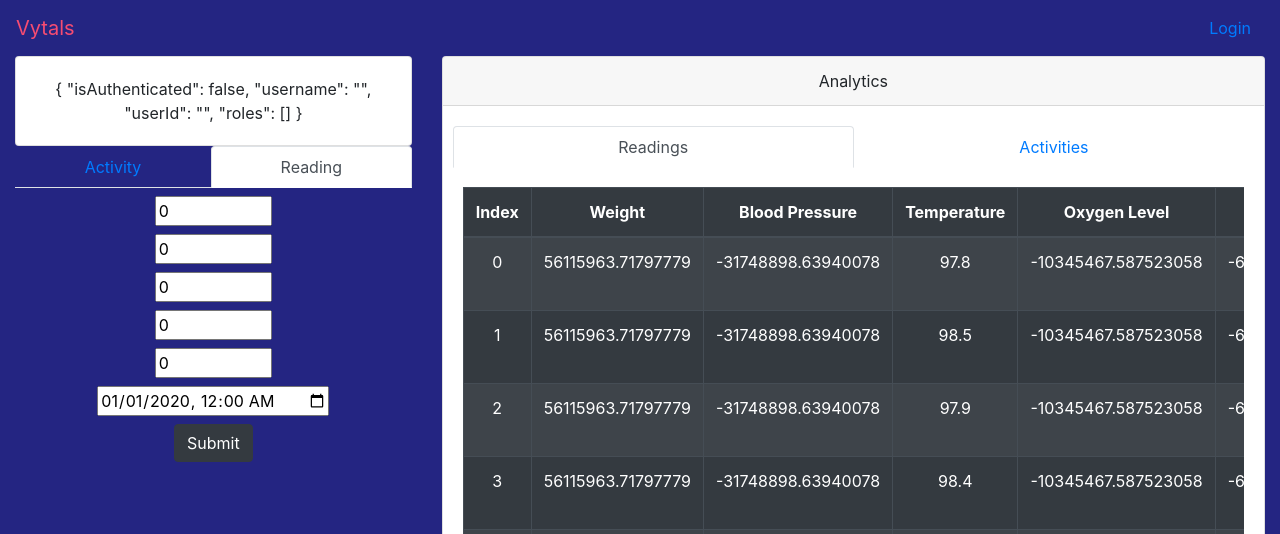
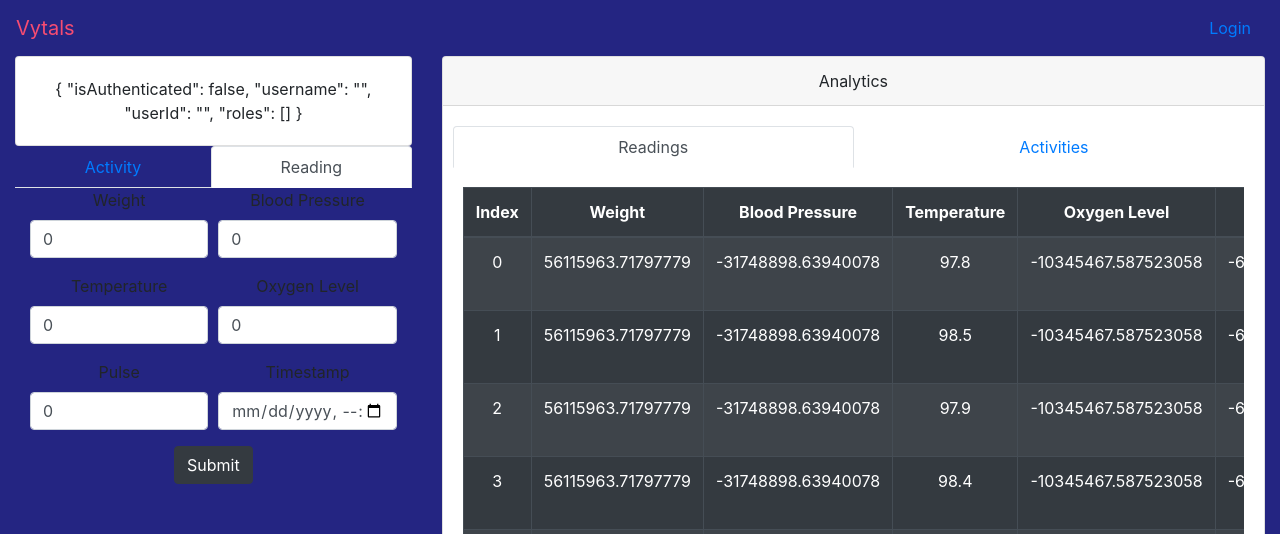
Before and after one commit to brianthf/vytals-frontend, a React (Create React App) app: page /dashboard in a window 1280 px wide. Both pictures are taken after a click on the tab "Reading". Shown: the top 534 px of the page. Built offline with nearby package versions, Linux system fonts and the light colour scheme.

Commit message:
fixed reading form

```diff
--- a/src/components/Forms/Input/LoginForm.js
+++ b/src/components/Forms/Input/LoginForm.js
@@ -71,9 +71,9 @@ export default function LoginForm({ login, history }) {
                 ) : null}
               </Form.Group>
             </Form.Row>
-                <Button type="submit" variant="dark">
-                  Login
-                </Button>
+            <Button type="submit" variant="dark">
+              Login
+            </Button>
           </Form>
         </Container>
       )}
--- a/src/components/Forms/Input/ReadingForm.js
+++ b/src/components/Forms/Input/ReadingForm.js
@@ -1,6 +1,6 @@
 import React from "react";
-import { Formik, Form, Field } from "formik";
-import { Button, Col, Container, Row } from "react-bootstrap";
+import { Formik } from "formik";
+import { Button, Col, Container, Form } from "react-bootstrap";
 import { ReadingSchema } from "./validation";
 
 export default function ReadingForm() {
@@ -21,99 +21,130 @@ export default function ReadingForm() {
         actions.setSubmitting(false);
       }}
     >
-      {({ errors, touched }) => (
+      {({
+        errors,
+        touched,
+        values,
+        handleChange,
+        handleBlur,
+        handleSubmit,
+      }) => (
         <Container fluid style={{ textAlign: "center" }}>
-          <Form>
-            <Row className="mt-2">
-              <Col>
-                <Field
-                  id="weight"
+          <Form noValidate onSubmit={handleSubmit}>
+            {/* first row of inputs */}
+            <Form.Row>
+              <Form.Group as={Col} md="6" controlId="formGroupWeight">
+                <Form.Label>Weight</Form.Label>
+                <Form.Control
+                  type="number"
                   name="weight"
-                  type="number"
-                  min="10"
-                  max="10000"
+                  value={values.weight}
+                  onBlur={handleBlur}
+                  onChange={handleChange}
+                  isValid={touched.weight && !errors.weight}
+                  isInvalid={!!errors.weight}
                 />
                 {touched.weight && errors.weight ? (
-                  <div className="error">{errors.weight}</div>
+                  <Form.Control.FeedBack type="invalid">
+                    {errors.weight}
+                  </Form.Control.FeedBack>
                 ) : null}
-              </Col>
-            </Row>
-            <Row className="mt-2">
-              <Col>
-                <Field
-                  id="bloodPressure"
+              </Form.Group>
+              <Form.Group as={Col} md="6" controlId="formGroupBloodPressure">
+                <Form.Label>Blood Pressure</Form.Label>
+                <Form.Control
+                  type="number"
                   name="bloodPressure"
-                  type="number"
-                  min="10"
-                  max="10000"
+                  value={values.bloodPressure}
+                  onBlur={handleBlur}
+                  onChange={handleChange}
+                  isValid={touched.bloodPressure && !errors.bloodPressure}
+                  isInvalid={!!errors.bloodPressure}
                 />
                 {touched.bloodPressure && errors.bloodPressure ? (
-                  <div className="error">{errors.bloodPressure}</div>
+                  <Form.Control.FeedBack type="invalid">
+                    {errors.bloodPressure}
+                  </Form.Control.FeedBack>
                 ) : null}
-              </Col>
-            </Row>
-            <Row className="mt-2">
-              <Col>
-                <Field
-                  id="temperature"
+              </Form.Group>
+            </Form.Row>
+            {/* second row of inputs */}
+            <Form.Row>
+              <Form.Group as={Col} md="6" controlId="formGroupTemperature">
+                <Form.Label>Temperature</Form.Label>
+                <Form.Control
+                  type="number"
                   name="temperature"
-                  type="number"
-                  min="10"
-                  max="10000"
+                  value={values.temperature}
+                  onBlur={handleBlur}
+                  onChange={handleChange}
+                  isValid={touched.temperature && !errors.temperature}
+                  isInvalid={!!errors.temperature}
                 />
                 {touched.temperature && errors.temperature ? (
-                  <div className="error">{errors.temperature}</div>
+                  <Form.Control.FeedBack type="invalid">
+                    {errors.temperature}
+                  </Form.Control.FeedBack>
                 ) : null}
-              </Col>
-            </Row>
-            <Row className="mt-2">
-              <Col>
-                <Field
-                  id="oxygenLevel"
+              </Form.Group>
+              <Form.Group as={Col} md="6" controlId="formGroupOxygenLvl">
+                <Form.Label>Oxygen Level</Form.Label>
+                <Form.Control
+                  type="number"
                   name="oxygenLevel"
-                  type="number"
-                  min="10"
-                  max="10000"
+                  value={values.oxygenLevel}
+                  onBlur={handleBlur}
+                  onChange={handleChange}
+                  isValid={touched.oxygenLevel && !errors.oxygenLevel}
+                  isInvalid={!!errors.oxygenLevel}
                 />
                 {touched.oxygenLevel && errors.oxygenLevel ? (
-                  <div className="error">{errors.oxygenLevel}</div>
+                  <Form.Control.FeedBack type="invalid">
+                    {errors.oxygenLevel}
+                  </Form.Control.FeedBack>
                 ) : null}
-              </Col>
-            </Row>
-            <Row className="mt-2">
-              <Col>
-                <Field
-                  id="pulse"
+              </Form.Group>
+            </Form.Row>
+            {/* third and final row of inputs */}
+            <Form.Row>
+              <Form.Group as={Col} md="6" controlId="formGroupPulse">
+                <Form.Label>Pulse</Form.Label>
+                <Form.Control
+                  type="number"
                   name="pulse"
-                  type="number"
-                  min="10"
-                  max="10000"
+                  value={values.pulse}
+                  onBlur={handleBlur}
+                  onChange={handleChange}
+                  isValid={touched.oxygenLevel && !errors.oxygenLevel}
+                  isInvalid={!!errors.oxygenLevel}
                 />
-                {touched.pulse && errors.pulse ? (
-                  <div className="error">{errors.pulse}</div>
+                {touched.oxygenLevel && errors.oxygenLevel ? (
+                  <Form.Control.FeedBack type="invalid">
+                    {errors.oxygenLevel}
+                  </Form.Control.FeedBack>
                 ) : null}
-              </Col>
-            </Row>
-            <Row className="mt-2">
-              <Col>
-                <Field
-                  id="timestamp"
+              </Form.Group>
+              <Form.Group as={Col} md="6" controlId="formGroupTimestamp">
+                <Form.Label>Timestamp</Form.Label>
+                <Form.Control
+                  type="datetime-local"
                   name="timestamp"
-                  type="datetime-local"
-                  value="2020-01-01T00:00"
+                  value={values.timestamp}
+                  onBlur={handleBlur}
+                  onChange={handleChange}
+                  isValid={touched.timestamp && !errors.timestamp}
+                  isInvalid={!!errors.timestamp}
                 />
                 {touched.timestamp && errors.timestamp ? (
-                  <div className="error">{errors.timestamp}</div>
+                  <Form.Control.FeedBack type="invalid">
+                    {errors.timestamp}
+                  </Form.Control.FeedBack>
                 ) : null}
-              </Col>
-            </Row>
-            <Row className="mt-2">
-              <Col>
-                <Button type="submit" variant="dark">
-                  Submit
-                </Button>
-              </Col>
-            </Row>
+              </Form.Group>
+            </Form.Row>
+            <Button type="submit" variant="dark">
+              Submit
+            </Button>
           </Form>
         </Container>
       )}
```
Also changed, not shown: 1 other file (tests, documents, lock files or other folders).
